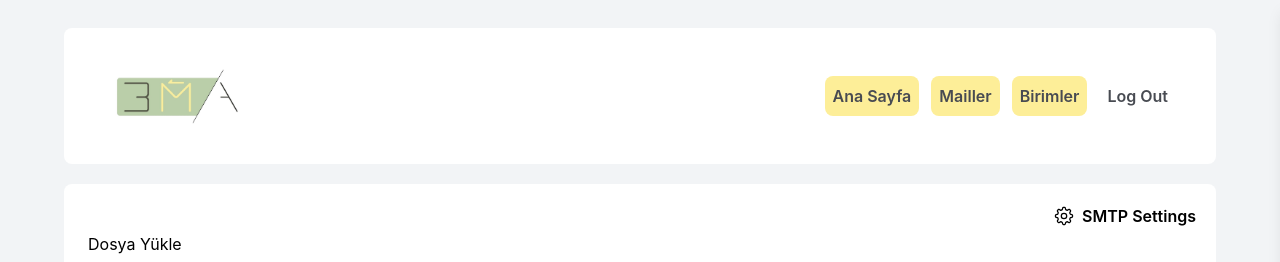
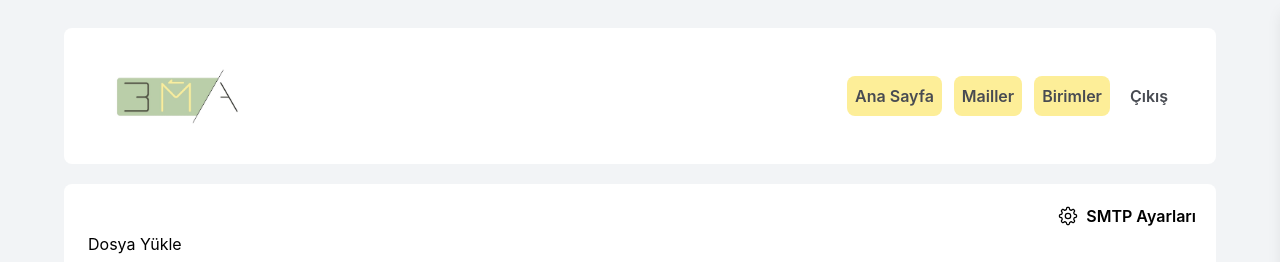
Before and after one commit to MehmetGulll/nodejs-bulk-mail-app, a React (Create React App) app in the folder client/: page /home in a window 1280 px wide. Shown: the top 262 px of the page. Built offline with nearby package versions, Linux system fonts and the light colour scheme; no server answers.

Commit message:
feat: translate to texts

```diff
--- a/client/src/components/Header.js
+++ b/client/src/components/Header.js
@@ -71,7 +71,7 @@ function Header() {
             }}
             className="text-lg p-2 my-2 bg-red-500 text-white rounded-md"
           >
-            Log Out
+            Çıkış
           </button>
         </div>
       </div>
@@ -112,7 +112,7 @@ function Header() {
           className="rounded-lg  transition-colors hover:bg-[#FF6F61] cursor-pointer"
         >
           <div className="whitespace-nowrap text-sm font-semibold text-[#484b52] transition-colors sm:text-base p-2 flex items-center">
-            Log Out
+            Çıkış
           </div>
         </div>
       </div>
--- a/client/src/pages/Home.js
+++ b/client/src/pages/Home.js
@@ -42,7 +42,7 @@ function Home() {
     };
 
     fetchCategories();
-  }, [token]);
+  }, [token ,categories]);
 
   const handleTextareaChange = (e) => {
     setTextareaContent(e.target.value);
@@ -265,7 +265,7 @@ function Home() {
             onClick={handleSMTPClick}
           >
             <GoGear fontWeight={"600"} fontSize={20} />
-            <div className="font-semibold">SMTP Settings</div>
+            <div className="font-semibold">SMTP Ayarları</div>
           </div>
           <div className="flex flex-col gap-5 2xl:flex-row justify-around p-1">
             <div className="flex flex-col">
```
Also changed, not shown: 1 other file (tests, documents, lock files or other folders).
